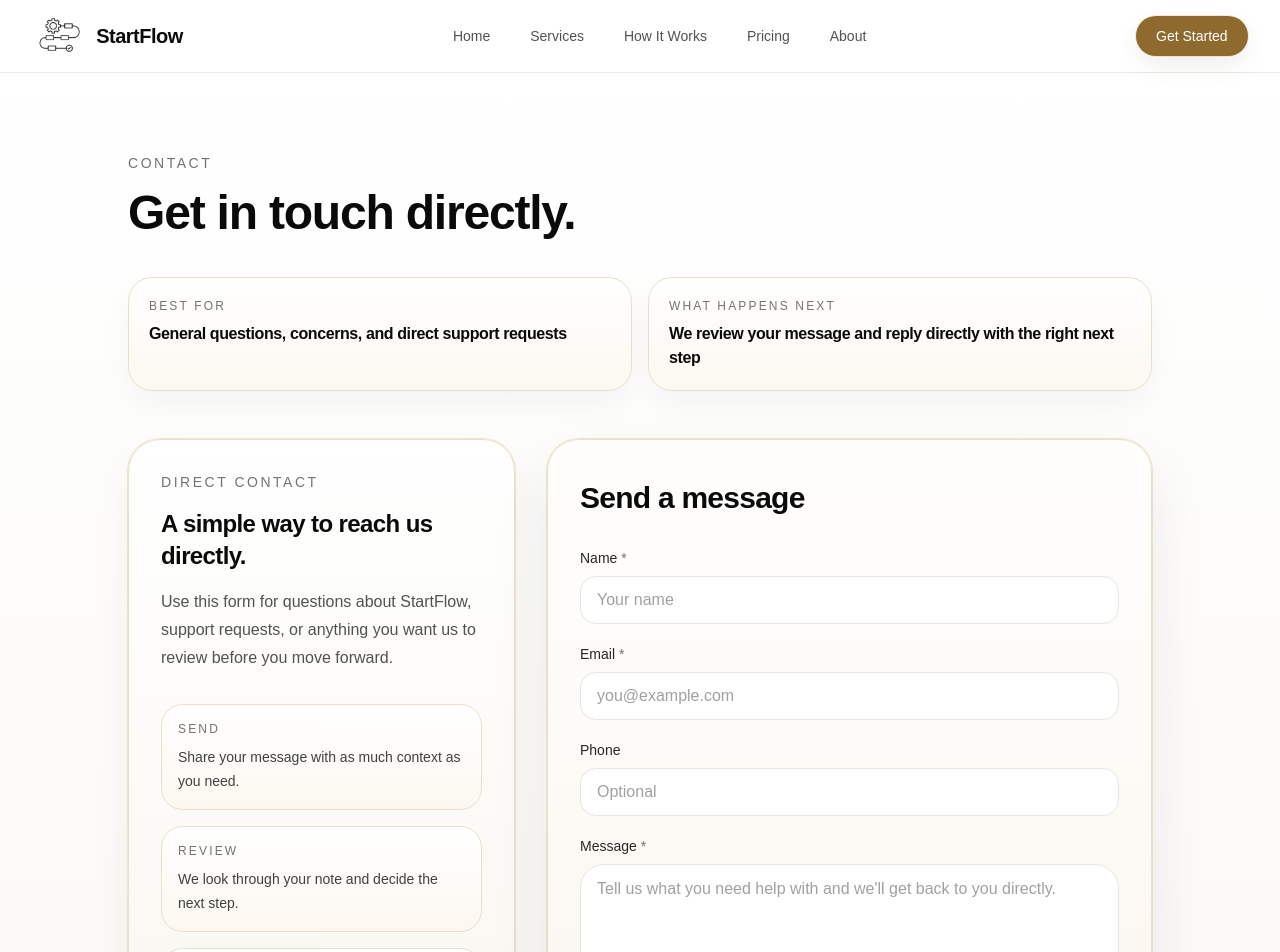
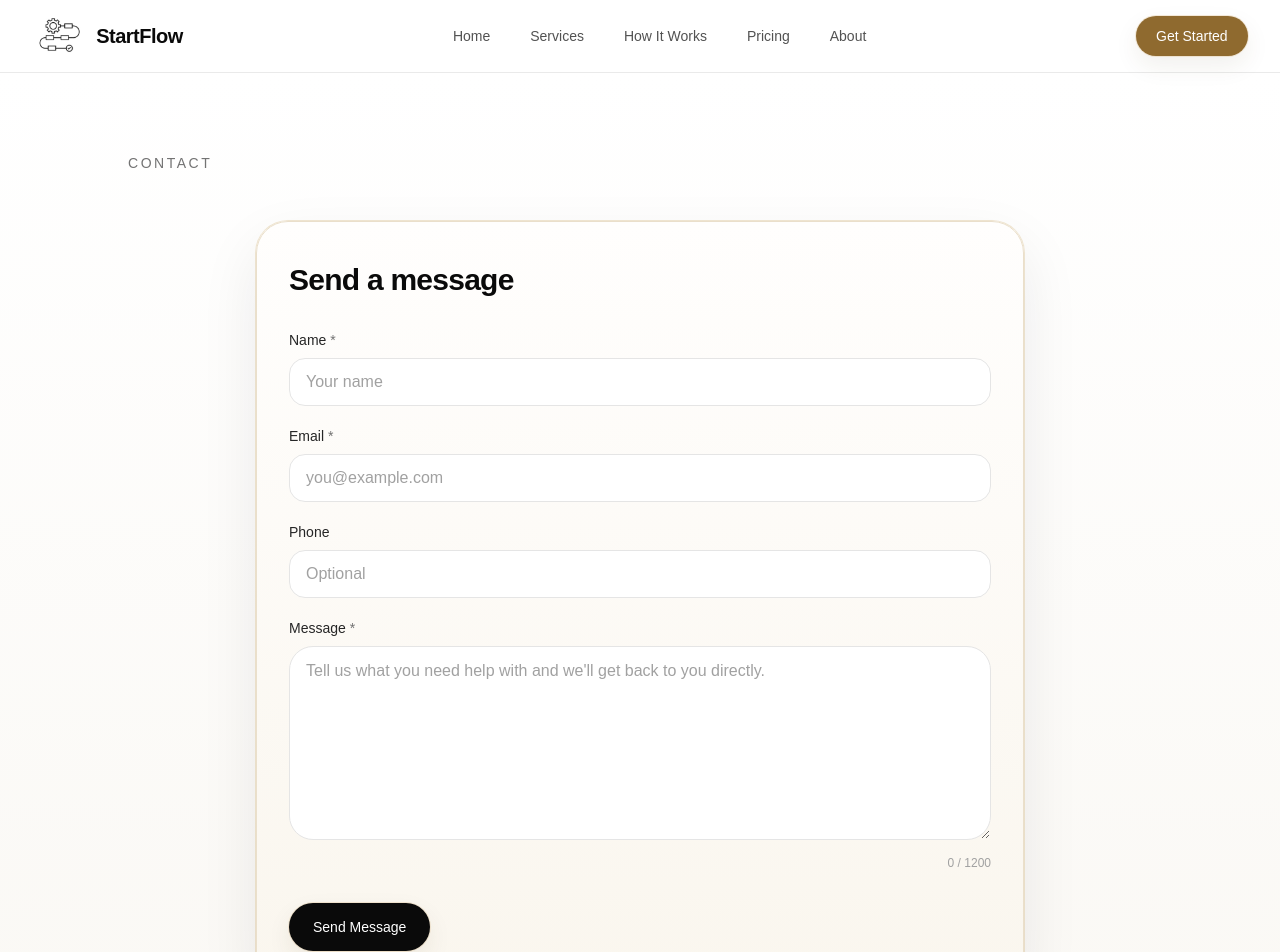
Before and after one commit to zaindurrani93/startflow-site, a Next.js app: page /contact in a window 1280 px wide. Shown: the top 952 px of the page. Built offline with nearby package versions, Linux system fonts and the light colour scheme.

Commit message:
contact section trim

```diff
--- a/app/contact/page.tsx
+++ b/app/contact/page.tsx
@@ -145,11 +145,11 @@ export function ContactPageContent({
             <p className="text-sm font-medium uppercase tracking-[0.18em] text-neutral-500">
               {isQuestionIntent ? "CONTACT" : "INQUIRY"}
             </p>
-            <h1 className="mt-4 text-4xl font-semibold tracking-tight text-neutral-950 sm:text-5xl">
-              {isQuestionIntent
-                ? "Get in touch directly."
-                : "Start your setup with a simple guided form."}
-            </h1>
+            {isQuestionIntent ? null : (
+              <h1 className="mt-4 text-4xl font-semibold tracking-tight text-neutral-950 sm:text-5xl">
+                Start your setup with a simple guided form.
+              </h1>
+            )}
             {isQuestionIntent ? null : (
               <p className="mt-5 text-lg leading-8 text-neutral-600">
                 Share a few details and we&apos;ll follow up with the right next steps for your business.
@@ -157,72 +157,12 @@ export function ContactPageContent({
             )}
           </div>
 
-          {isQuestionIntent ? (
-            <div className="mt-10 grid gap-4 md:grid-cols-2">
-              <div className="rounded-[1.5rem] border border-[#eadfcb] bg-[linear-gradient(180deg,#ffffff_0%,#fcf8f1_100%)] px-5 py-5 shadow-[0_14px_30px_rgba(17,24,39,0.04)]">
-                <p className="text-xs font-medium uppercase tracking-[0.18em] text-neutral-500">
-                  Best For
-                </p>
-                <p className="mt-2 text-base font-semibold tracking-tight text-neutral-950">
-                  General questions, concerns, and direct support requests
-                </p>
-              </div>
-              <div className="rounded-[1.5rem] border border-[#eadfcb] bg-[linear-gradient(180deg,#ffffff_0%,#fcf8f1_100%)] px-5 py-5 shadow-[0_14px_30px_rgba(17,24,39,0.04)]">
-                <p className="text-xs font-medium uppercase tracking-[0.18em] text-neutral-500">
-                  What Happens Next
-                </p>
-                <p className="mt-2 text-base font-semibold tracking-tight text-neutral-950">
-                  We review your message and reply directly with the right next step
-                </p>
-              </div>
-            </div>
-          ) : null}
-
           <div
             className={`mt-12 grid gap-8 lg:items-start ${
-              isQuestionIntent ? "lg:grid-cols-[0.78fr_1.22fr]" : "lg:grid-cols-[0.9fr_1.1fr]"
+              isQuestionIntent ? "mx-auto max-w-3xl" : "lg:grid-cols-[0.9fr_1.1fr]"
             }`}
           >
-            {isQuestionIntent ? (
-              <div className="interactive card-hover rounded-[2rem] border border-[#eadfcb] bg-[linear-gradient(180deg,#ffffff_0%,#faf7f1_100%)] p-7 shadow-[0_18px_44px_rgba(80,61,28,0.05)] sm:p-8">
-                <p className="text-sm font-medium uppercase tracking-[0.18em] text-neutral-500">
-                  Direct Contact
-                </p>
-                <h2 className="mt-4 text-2xl font-semibold tracking-tight text-neutral-950">
-                  A simple way to reach us directly.
-                </h2>
-                <p className="mt-4 text-base leading-7 text-neutral-600">
-                  Use this form for questions about StartFlow, support requests, or anything you want us to review before you move forward.
-                </p>
-
-                <div className="mt-8 space-y-4">
-                  <div className="rounded-[1.35rem] border border-[#eadfcb] bg-[linear-gradient(180deg,#ffffff_0%,#fcf8f1_100%)] px-4 py-4">
-                    <p className="text-xs font-medium uppercase tracking-[0.18em] text-neutral-500">
-                      Send
-                    </p>
-                    <p className="mt-2 text-sm leading-6 text-neutral-700">
-                      Share your message with as much context as you need.
-                    </p>
-                  </div>
-                  <div className="rounded-[1.35rem] border border-[#eadfcb] bg-[linear-gradient(180deg,#ffffff_0%,#fcf8f1_100%)] px-4 py-4">
-                    <p className="text-xs font-medium uppercase tracking-[0.18em] text-neutral-500">
-                      Review
-                    </p>
-                    <p className="mt-2 text-sm leading-6 text-neutral-700">
-                      We look through your note and decide the next step.
-                    </p>
-                  </div>
-                  <div className="rounded-[1.35rem] border border-[#eadfcb] bg-[linear-gradient(180deg,#ffffff_0%,#fcf8f1_100%)] px-4 py-4">
-                    <p className="text-xs font-medium uppercase tracking-[0.18em] text-neutral-500">
-                      Reply
-                    </p>
-                    <p className="mt-2 text-sm leading-6 text-neutral-700">
-                      You hear back directly with guidance, clarification, or follow-up.
-                    </p>
-                  </div>
-                </div>
-              </div>
-            ) : (
+            {isQuestionIntent ? null : (
               <div className="interactive card-hover rounded-[2rem] border border-[#eadfcb] bg-[linear-gradient(180deg,#ffffff_0%,#fcf8f1_100%)] p-8 shadow-[0_18px_44px_rgba(80,61,28,0.05)] sm:p-10">
                 <p className="text-sm font-medium uppercase tracking-[0.18em] text-neutral-500">
                   What to expect
```
